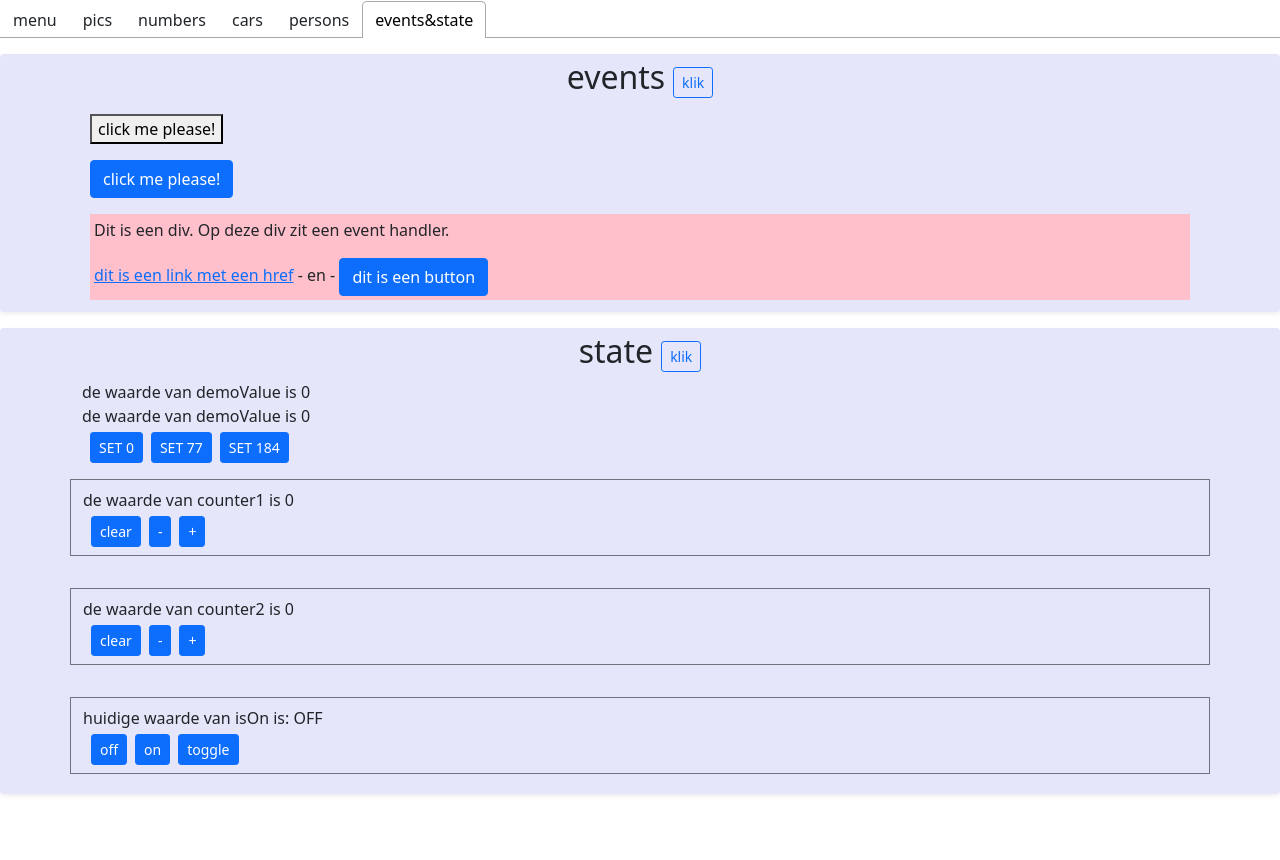
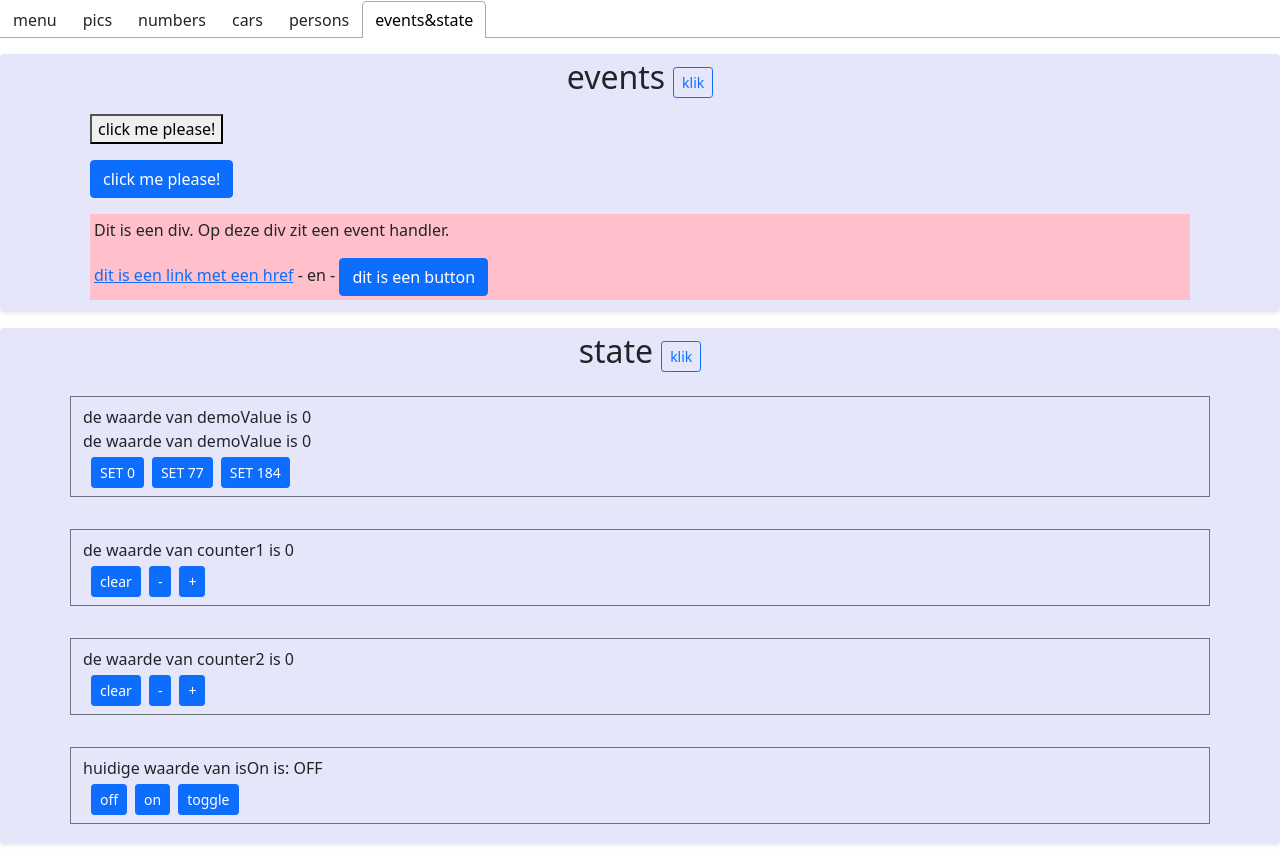
Before and after one commit to kristofmoons/toets2_react, a React (Create React App) app: page / in a window 1280 px wide. Both pictures are taken after a click on the tab "events&state". Before the commit the page ends 810 px from the top, so only its background shows below. Built offline with nearby package versions, Linux system fonts and the light colour scheme.

Commit message:
extract Component DemoValue

```diff
--- a/src/components/StateDemo.js
+++ b/src/components/StateDemo.js
@@ -4,17 +4,25 @@ import {MyButton} from "./MyButton";
 import {Counter} from "./Counter";
 import {OnOffDemo} from "./OnOffDemo";
 
+function DemoValue() {
+    const [demoValue, setDemoValue] = useState(0);
+    return (
+        <div className="my-3 py-2 border border-secondary">
+            <div>de waarde van demoValue is {demoValue}</div>
+            <div>de waarde van demoValue is {demoValue}</div>
+            <div>
+                <MyButton onClick={() => setDemoValue(0)}> SET 0 </MyButton>
+                <MyButton onClick={() => setDemoValue(77)}> SET 77 </MyButton>
+                <MyButton onClick={() => setDemoValue(184)}> SET 184 </MyButton>
+            </div>
+        </div>
+    );
+}
+
 export function StateDemo() {
-    const [demoValue, setDemoValue] = useState(0);
 
     return <Section title="state">
-        <div>de waarde van demoValue is {demoValue}</div>
-        <div>de waarde van demoValue is {demoValue}</div>
-        <div>
-            <MyButton onClick={() => setDemoValue(0)}> SET 0 </MyButton>
-            <MyButton onClick={() => setDemoValue(77)}> SET 77 </MyButton>
-            <MyButton onClick={() => setDemoValue(184)}> SET 184 </MyButton>
-        </div>
+        <DemoValue/>
         <Counter name="counter1"/>
         <Counter name="counter2"/>
         <OnOffDemo/>
```
